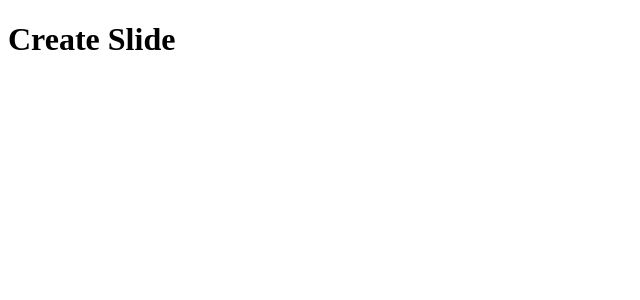
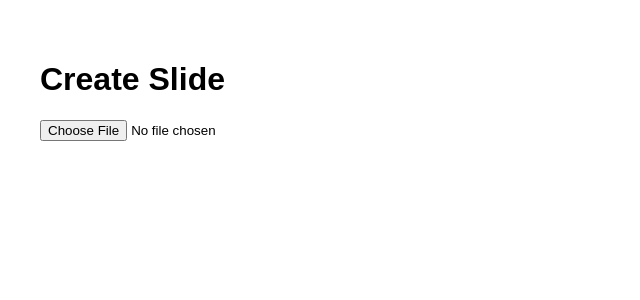
Before and after one commit to Gin5050/create-slide, a Vue app: page / in a window 1280 px wide. Shown: the top 300 px of the page, without its empty margins (0-640 px from the left). Built offline with nearby package versions, Linux system fonts and the light colour scheme.

Commit message:
Add file upload component with extension validation

```diff
--- a/src/App.vue
+++ b/src/App.vue
@@ -1,11 +1,42 @@
 <script setup lang="ts">
+import { ref } from 'vue'
+
+const file = ref<File | null>(null)
+const error = ref('')
+
+function handleFileChange(e: Event) {
+  const target = e.target as HTMLInputElement
+  const files = target.files
+  if (!files || files.length === 0) {
+    file.value = null
+    return
+  }
+  const selectedFile = files[0]
+  const allowed = ['pdf', 'md', 'txt']
+  const ext = selectedFile.name.split('.').pop()?.toLowerCase()
+  if (ext && allowed.includes(ext)) {
+    file.value = selectedFile
+    error.value = ''
+  } else {
+    error.value = '対応していないファイル形式です。pdf, md, txt のみアップロードできます。'
+    file.value = null
+    target.value = ''
+  }
+}
 </script>
 
 <template>
   <div class="app">
     <h1>Create Slide</h1>
+    <input type="file" accept=".pdf,.md,.txt" @change="handleFileChange" />
+    <p v-if="file">選択されたファイル: {{ file.name }}</p>
+    <p v-if="error" style="color: red;">{{ error }}</p>
   </div>
 </template>
 
 <style>
+.app {
+  padding: 2rem;
+  font-family: sans-serif;
+}
 </style>
```
